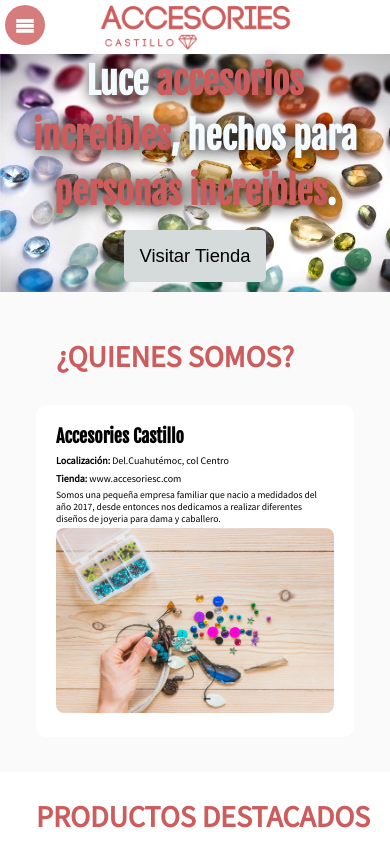
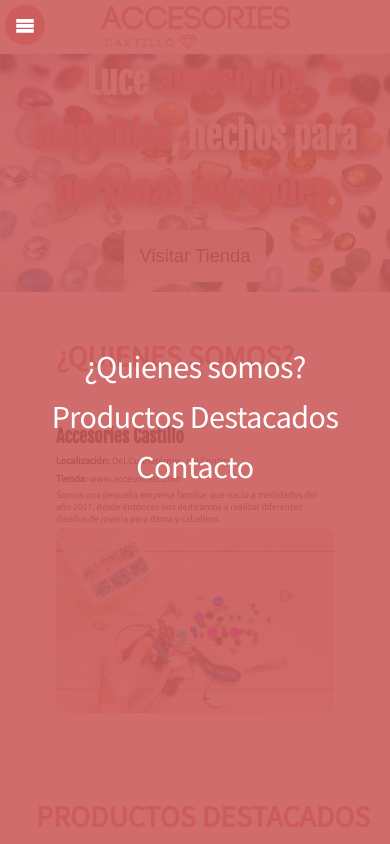
Before and after one commit to Jael-Castillo/-CursoResponsiveDesign_platzi, a plain HTML site: page index.html in a window 390 px wide. Shown: the top 844 px of the page. Drawn offline with Linux system fonts and the light colour scheme; files whose address does not match are found by name.

Commit message:
added menu.is-active class and changes in .menu class

```diff
--- a/css/estilos.css
+++ b/css/estilos.css
@@ -451,14 +451,18 @@ h1 strong
         position: fixed;
         z-index: 3;
         top:0;
-        left: 100vw;/*esconder menu*/
+        left: -100vw;/*esconder menu*/
         bottom: 0;
         width: 100vw;
         display: flex;
         align-items: center;
         justify-content: center;
+        transition: .3s;
     }
-
+    .menu.is-active /*uso de dos calses*/
+    {
+        left:0;
+    }
     /*------Hero------*/
     .hero{
         height: auto;
```
